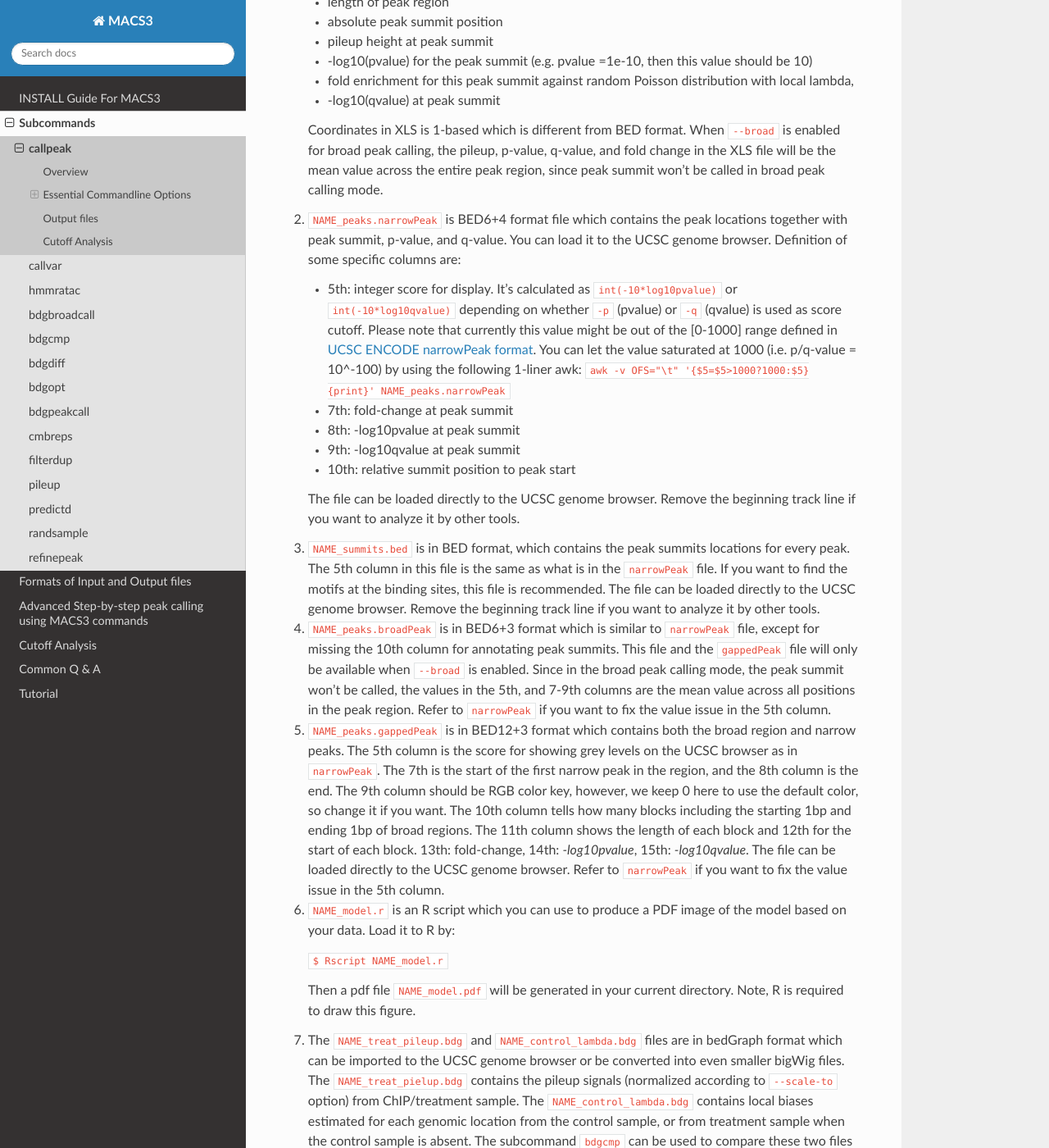
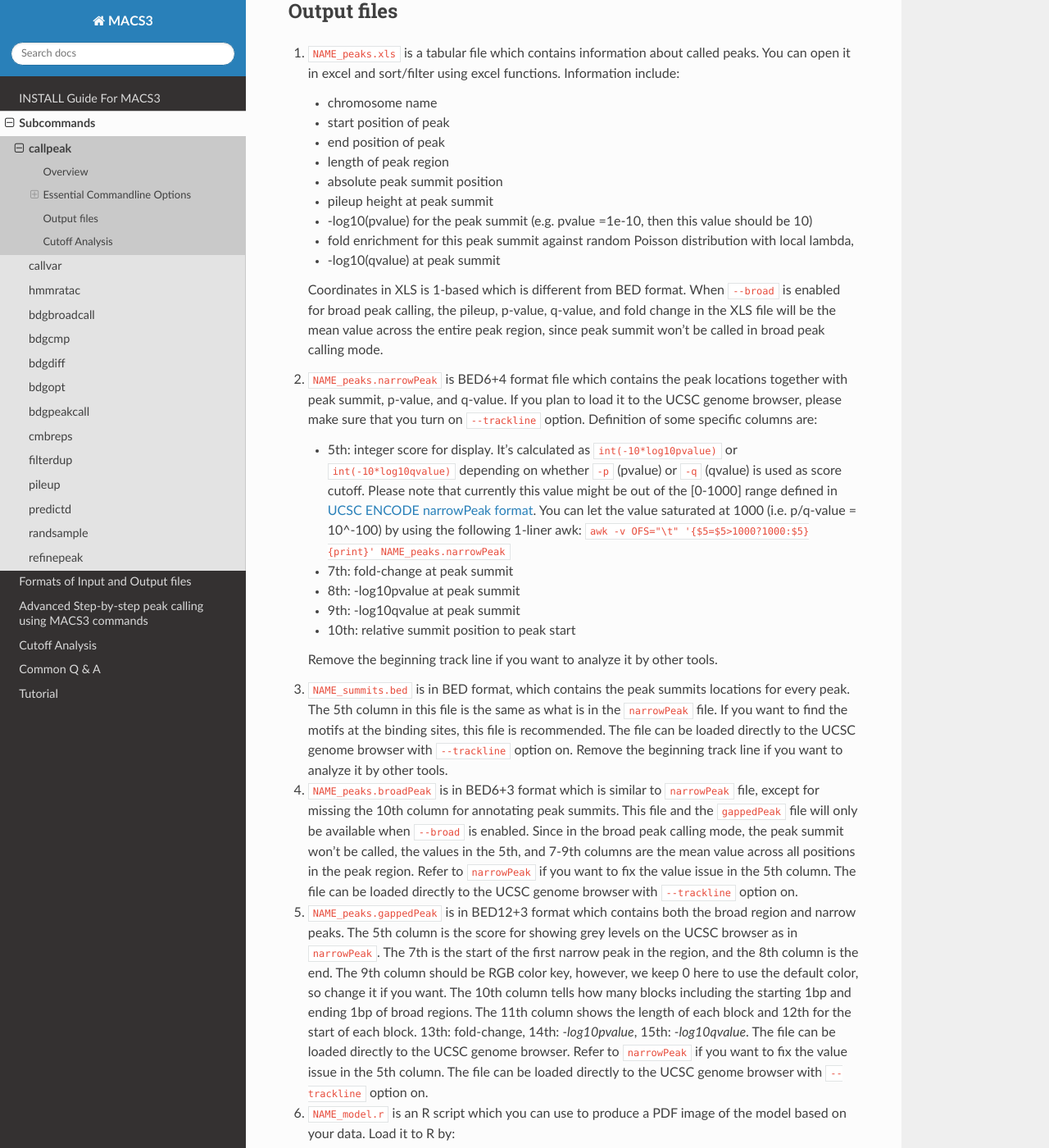
Before and after one commit to macs3-project/MACS, a Sphinx documentation site: the page built from docs/source/docs/callpeak.md, in a window 1280 px wide and 1400 px high, scrolled down 6166 px. Shown: the whole window at 82% size. Built offline with Sphinx 7.4.7 and the Read the Docs theme 2.0.0, drawn with Linux system fonts in a browser that asks for light colours; pages that are not in the unit, such as notebooks, are missing from menus; some of the changed text lies outside the part shown.

Commit message:
fix description on `--trackline` for callpeak command

```diff
--- a/docs/source/docs/callpeak.md
+++ b/docs/source/docs/callpeak.md
@@ -119,6 +119,17 @@
   lambda in bedGraph files. The bedGraph files will be stored in the
   current directory named `NAME_treat_pileup.bdg` for treatment data,
   `NAME_control_lambda.bdg` for local lambda values from control.
+
+- `--trackline`
+
+  MACS3 will include the trackline in the header of output files,
+  including the bedGraph, narrowPeak, gappedPeak, BED format files. To
+  include this trackline in the header is necessary while uploading
+  them to the UCSC genome browser. You can also mannually add these
+  trackline to corresponding output files. For example, in order to
+  upload narrowPeak file to UCSC browser, add this to as the first
+  line -- `track type=narrowPeak name=`"my_peaks`" description=\"my
+  peaks\"`. Default: Not to include any trackline.
 
 ### Options controling peak calling behaviors
 
@@ -361,8 +372,9 @@
    won't be called in broad peak calling mode.
 
 2. `NAME_peaks.narrowPeak` is BED6+4 format file which contains the
-   peak locations together with peak summit, p-value, and q-value. You
-   can load it to the UCSC genome browser. Definition of some specific
+   peak locations together with peak summit, p-value, and q-value. If you
+   plan to load it to the UCSC genome browser, please make sure that
+   you turn on `--trackline` option. Definition of some specific
    columns are:
 
    - 5th: integer score for display. It's calculated as
@@ -379,15 +391,16 @@
    - 9th: -log10qvalue at peak summit
    - 10th: relative summit position to peak start
 
-   The file can be loaded directly to the UCSC genome browser. Remove
-   the beginning track line if you want to analyze it by other tools.
+   Remove the beginning track line if you want to analyze it by other
+   tools.
 
 3. `NAME_summits.bed` is in BED format, which contains the peak
    summits locations for every peak. The 5th column in this file is
    the same as what is in the `narrowPeak` file. If you want to find
    the motifs at the binding sites, this file is recommended. The file
-   can be loaded directly to the UCSC genome browser. Remove the
-   beginning track line if you want to analyze it by other tools.
+   can be loaded directly to the UCSC genome browser with
+   `--trackline` option on. Remove the beginning track line if you
+   want to analyze it by other tools.
 
 4. `NAME_peaks.broadPeak` is in BED6+3 format which is similar to
    `narrowPeak` file, except for missing the 10th column for
@@ -396,7 +409,8 @@
    peak calling mode, the peak summit won't be called, the values in
    the 5th, and 7-9th columns are the mean value across all positions
    in the peak region. Refer to `narrowPeak` if you want to fix the
-   value issue in the 5th column.
+   value issue in the 5th column. The file can be loaded directly to
+   the UCSC genome browser with `--trackline` option on.
 
 5. `NAME_peaks.gappedPeak` is in BED12+3 format which contains both
    the broad region and narrow peaks. The 5th column is the score for
@@ -407,9 +421,11 @@
    want. The 10th column tells how many blocks including the starting
    1bp and ending 1bp of broad regions. The 11th column shows the
    length of each block and 12th for the start of each block. 13th:
-   fold-change, 14th: *-log10pvalue*, 15th: *-log10qvalue*. The file can
-   be loaded directly to the UCSC genome browser. Refer to
-   `narrowPeak` if you want to fix the value issue in the 5th column.
+   fold-change, 14th: *-log10pvalue*, 15th: *-log10qvalue*. The file
+   can be loaded directly to the UCSC genome browser. Refer to
+   `narrowPeak` if you want to fix the value issue in the 5th
+   column. The file can be loaded directly to the UCSC genome browser
+   with `--trackline` option on.
 
 6. `NAME_model.r` is an R script which you can use to produce a PDF
    image of the model based on your data. Load it to R by:
```
Also changed, not shown: docs/source/index.md (+1 -0 lines), 3 other files.
